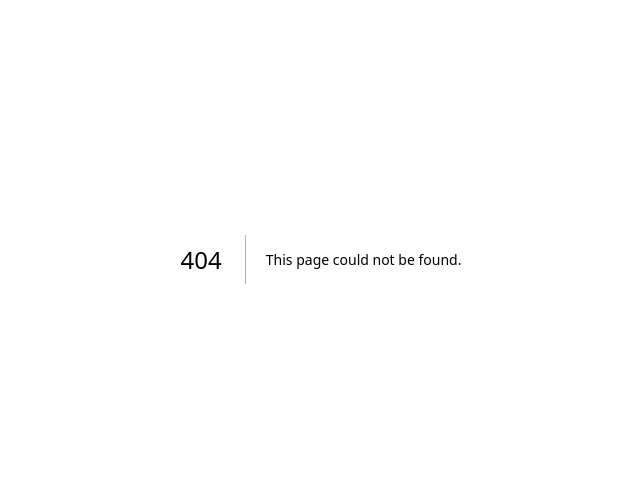
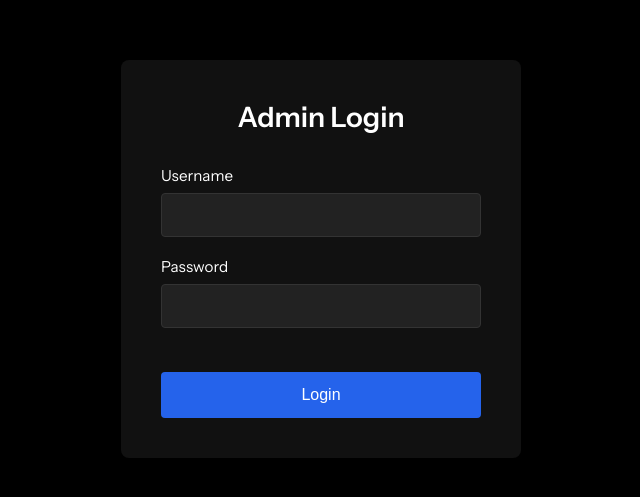
Before and after one commit to antuK3n/IM-Application-WebApp, a Next.js app in the folder apps/web/: page /admin/login in a window 1280 px wide. Before the commit this address had no page. Shown: the part 141-638 px from the top of the page, without its empty margins (319-959 px from the left). Built offline with nearby package versions, Linux system fonts and the light colour scheme.

Commit message:
feat: login

```diff
--- /dev/null
+++ b/apps/web/app/admin/login/login.module.css
@@ -0,0 +1,86 @@
+.container {
+  min-height: 100vh;
+  display: flex;
+  align-items: center;
+  justify-content: center;
+  background: #000;
+  padding: 1rem;
+  position: fixed;
+  top: 0;
+  left: 0;
+  right: 0;
+  bottom: 0;
+}
+
+.loginBox {
+  background: #111;
+  padding: 2.5rem;
+  border-radius: 8px;
+  width: 100%;
+  max-width: 400px;
+  box-shadow: 0 4px 6px rgba(0, 0, 0, 0.1);
+  margin: auto;
+}
+
+.loginBox h1 {
+  color: #fff;
+  margin: 0 0 2rem 0;
+  text-align: center;
+  font-size: 1.75rem;
+  font-weight: 600;
+}
+
+.formGroup {
+  margin-bottom: 1.25rem;
+}
+
+.formGroup label {
+  display: block;
+  color: #fff;
+  margin-bottom: 0.5rem;
+  font-size: 0.95rem;
+}
+
+.formGroup input {
+  width: 100%;
+  padding: 0.75rem;
+  border: 1px solid #333;
+  border-radius: 4px;
+  background: #222;
+  color: #fff;
+  font-size: 1rem;
+  transition: border-color 0.2s;
+}
+
+.formGroup input:focus {
+  outline: none;
+  border-color: #2563eb;
+}
+
+.loginButton {
+  width: 100%;
+  padding: 0.875rem;
+  background: #2563eb;
+  color: #fff;
+  border: none;
+  border-radius: 4px;
+  font-size: 1rem;
+  font-weight: 500;
+  cursor: pointer;
+  margin-top: 1.5rem;
+  transition: background-color 0.2s;
+}
+
+.loginButton:hover {
+  background: #1d4ed8;
+}
+
+.error {
+  background: #dc2626;
+  color: #fff;
+  padding: 0.875rem;
+  border-radius: 4px;
+  margin-bottom: 1.25rem;
+  text-align: center;
+  font-size: 0.95rem;
+}
--- /dev/null
+++ b/apps/web/app/admin/login/page.tsx
@@ -0,0 +1,75 @@
+'use client';
+
+import { useState } from 'react';
+import { useRouter } from 'next/navigation';
+import styles from './login.module.css';
+
+export default function LoginPage() {
+  const [username, setUsername] = useState('');
+  const [password, setPassword] = useState('');
+  const [error, setError] = useState('');
+  const router = useRouter();
+
+  const handleSubmit = async (e: React.FormEvent) => {
+    e.preventDefault();
+    setError('');
+
+    try {
+      const response = await fetch('/api/admin/login', {
+        method: 'POST',
+        headers: {
+          'Content-Type': 'application/json',
+        },
+        body: JSON.stringify({ username, password }),
+      });
+
+      const data = await response.json();
+
+      if (!response.ok) {
+        throw new Error(data.error || 'Login failed');
+      }
+
+      // Store the token in session storage
+      sessionStorage.setItem('adminToken', data.token);
+
+      // Redirect to admin page
+      router.push('/admin');
+    } catch (error) {
+      setError(error instanceof Error ? error.message : 'Login failed');
+    }
+  };
+
+  return (
+    <div className={styles.container}>
+      <div className={styles.loginBox}>
+        <h1>Admin Login</h1>
+        {error && <div className={styles.error}>{error}</div>}
+        <form onSubmit={handleSubmit}>
+          <div className={styles.formGroup}>
+            <label htmlFor="username">Username</label>
+            <input
+              type="text"
+              id="username"
+              value={username}
+              onChange={(e) => setUsername(e.target.value)}
+              required
+            />
+          </div>
+          <div className={styles.formGroup}>
+            <label htmlFor="password">Password</label>
+            <input
+              type="password"
+              id="password"
+              value={password}
+              onChange={(e) => setPassword(e.target.value)}
+              required
+            />
+          </div>
+          <button type="submit" className={styles.loginButton}>
+            Login
+          </button>
+        </form>
+      </div>
+    </div>
+  );
+}
--- /dev/null
+++ b/apps/web/app/api/admin/login/route.ts
@@ -0,0 +1,32 @@
+import { NextResponse } from "next/server";
+import { cookies } from "next/headers";
+
+export async function POST(request: Request) {
+  try {
+    const { username, password } = await request.json();
+
+    // Check if credentials match environment variables
+    if (
+      username === process.env.ADMIN_USERNAME &&
+      password === process.env.ADMIN_PASSWORD
+    ) {
+      // Generate a simple token (in production, use a proper JWT)
+      const token = Buffer.from(`${username}:${Date.now()}`).toString("base64");
+
+      // Set the token in an HTTP-only cookie
+      cookies().set("adminToken", token, {
+        httpOnly: true,
+        secure: process.env.NODE_ENV === "production",
+        sameSite: "strict",
+        maxAge: 60 * 60 * 24, // 24 hours
+      });
+
+      return NextResponse.json({ success: true, token });
+    }
+
+    return NextResponse.json({ error: "Invalid credentials" }, { status: 401 });
+  } catch (error) {
+    console.error("Login error:", error);
+    return NextResponse.json({ error: "Login failed" }, { status: 500 });
+  }
+}
--- /dev/null
+++ b/apps/web/lib/db.ts
@@ -0,0 +1,15 @@
+import mysql from "mysql2/promise";
+
+if (!process.env.DB_HOST) throw new Error('DB_HOST is not defined');
+if (!process.env.DB_USER) throw new Error('DB_USER is not defined');
+if (!process.env.DB_PASSWORD) throw new Error('DB_PASSWORD is not defined');
+if (!process.env.DB_NAME) throw new Error('DB_NAME is not defined');
+
+const db = mysql.createPool({
+  host: process.env.DB_HOST,
+  user: process.env.DB_USER,
+  password: process.env.DB_PASSWORD,
+  database: process.env.DB_NAME,
+});
+
+export default db;
```
